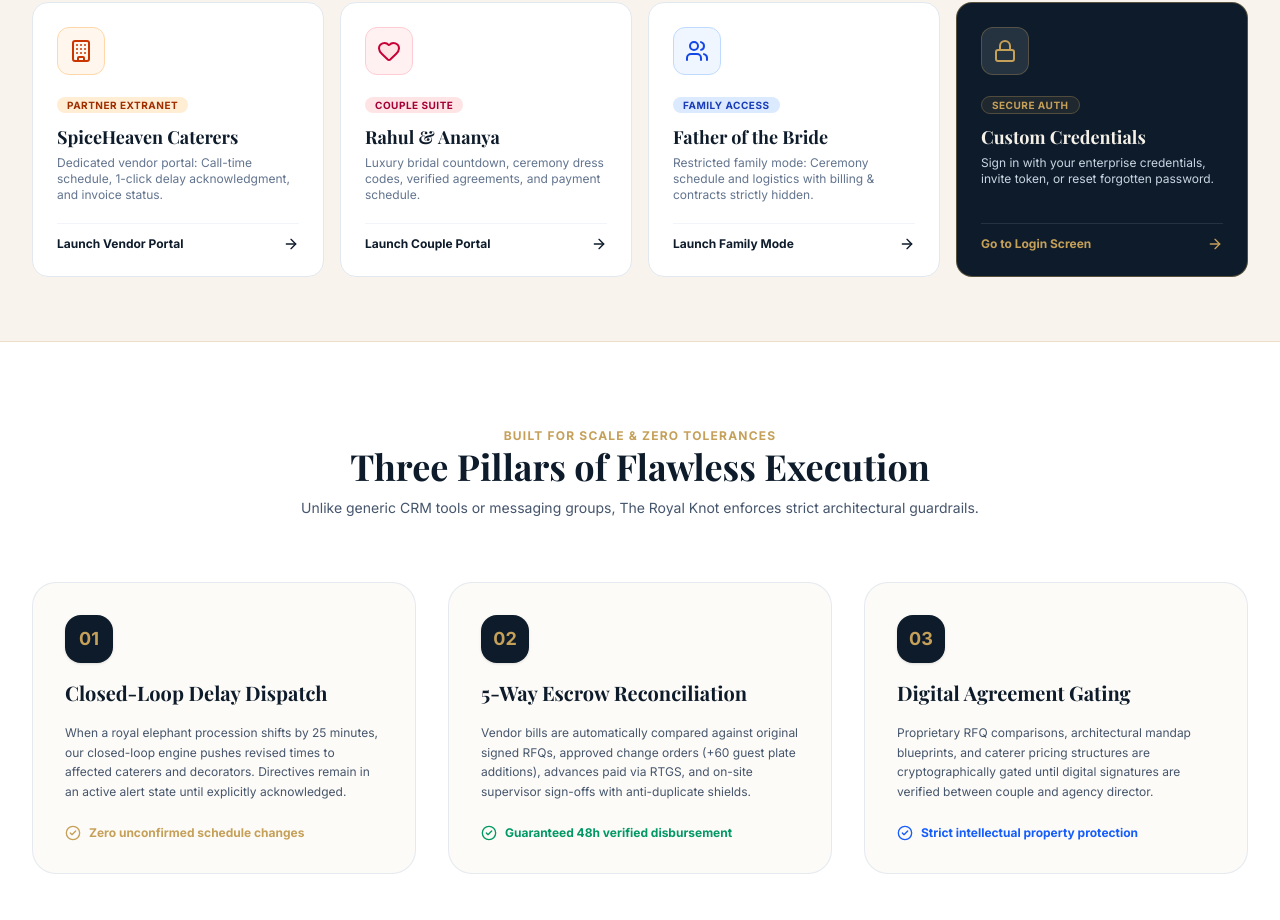
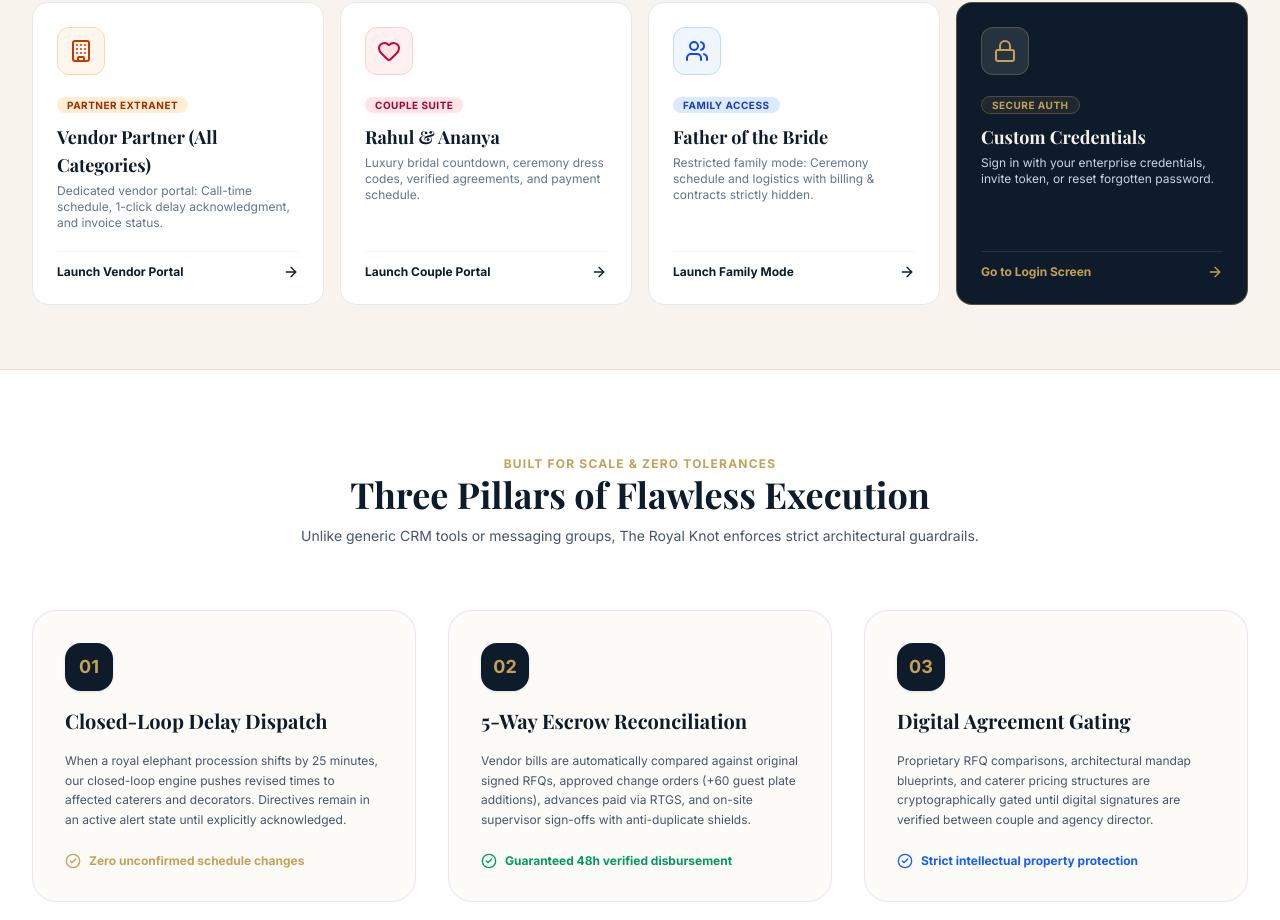
Before and after one commit to pavankarthikeyaatchyuta-lab/ODOO_Finals, a React (Vite) app in the folder frontend/: page / in a window 1280 px wide. Shown: the part 1618-2538 px from the top of the page. Built offline with nearby package versions, Linux system fonts and the light colour scheme; no server answers; a web font is replaced by a local one.

Commit message:
refactor(auth): rename role evaluation button from Caterer to Vendor

```diff
--- a/frontend/src/pages/LandingPage.tsx
+++ b/frontend/src/pages/LandingPage.tsx
@@ -426,7 +426,7 @@ export const LandingPage: React.FC<LandingPageProps> = ({
                   Partner Extranet
                 </span>
                 <h3 className="font-serif font-bold text-lg text-[#0D1B2A] mt-2">
-                  SpiceHeaven Caterers
+                  Vendor Partner (All Categories)
                 </h3>
                 <p className="text-xs text-slate-500 mt-1">
                   Dedicated vendor portal: Call-time schedule, 1-click delay acknowledgment, and invoice status.
--- a/frontend/src/pages/auth/LoginPage.tsx
+++ b/frontend/src/pages/auth/LoginPage.tsx
@@ -149,7 +149,7 @@ export const LoginPage: React.FC<LoginPageProps> = ({
                   : 'bg-slate-50 text-slate-700 hover:bg-slate-100'
               }`}
             >
-              Caterer
+              Vendor
             </button>
             <button
               type="button"
```
Also changed, not shown: 1 other file (tests, documents, lock files or other folders).
